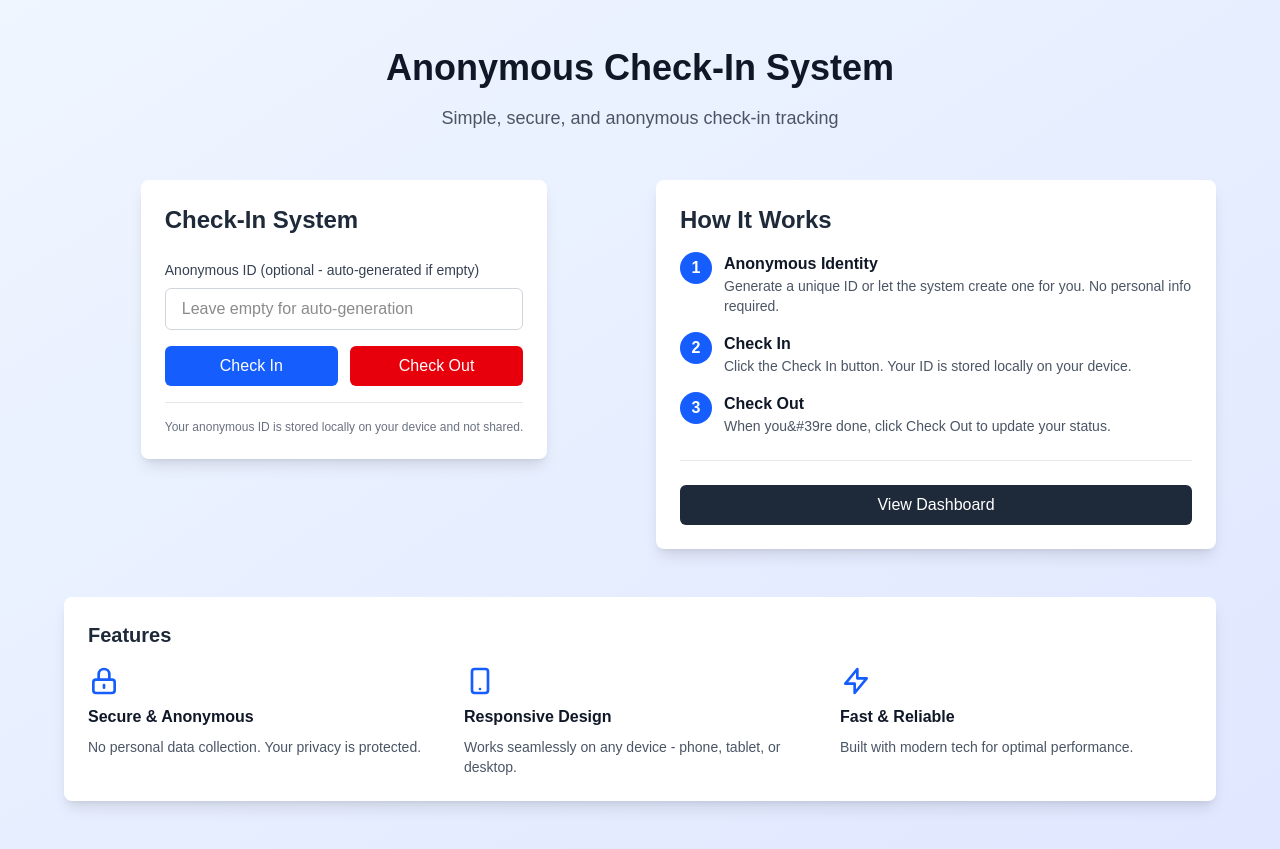
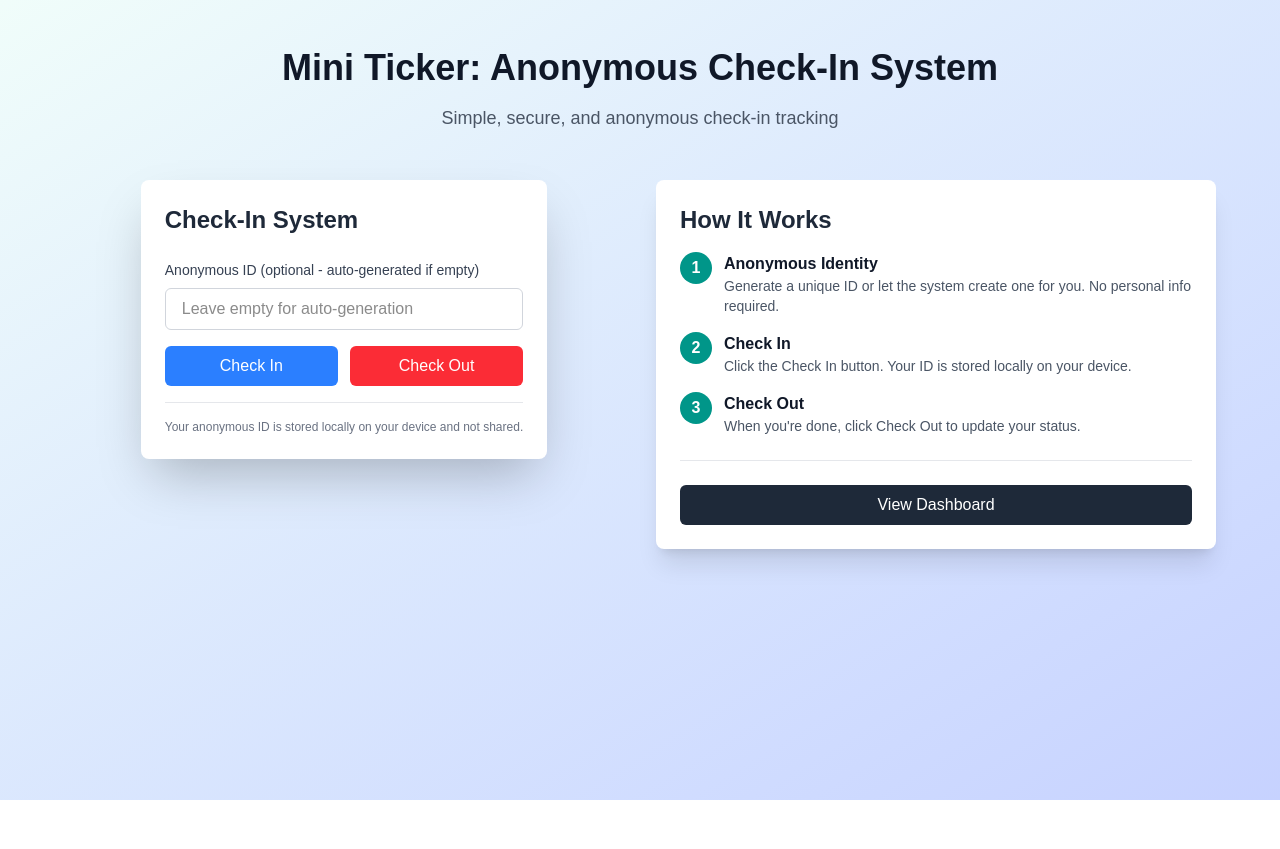
Before and after one commit to ramenguykung/mini-ticker, a Next.js app: page / in a window 1280 px wide. After the commit the page ends 800 px from the top, so only its background shows below. Built offline with nearby package versions, Linux system fonts and the light colour scheme.

Commit message:
Update styles in Home and CheckInForm components for improved UI consistency

```diff
--- a/src/app/page.tsx
+++ b/src/app/page.tsx
@@ -3,11 +3,11 @@ import Link from 'next/link';
 
 export default function Home() {
 	return (
-		<main className="min-h-screen bg-linear-to-br from-blue-50 to-indigo-100 py-12 px-4">
+	<main className="min-h-screen bg-linear-to-br from-teal-50 to-indigo-200 py-12 px-4">
 			<div className="max-w-6xl mx-auto">
 				<div className="text-center mb-12">
 					<h1 className="text-4xl font-bold text-gray-900 mb-4">
-						Anonymous Check-In System
+						Mini Ticker: Anonymous Check-In System
 					</h1>
 					<p className="text-lg text-gray-600">
 						Simple, secure, and anonymous check-in tracking
@@ -17,11 +17,11 @@ export default function Home() {
 				<div className="grid md:grid-cols-2 gap-8 items-start">
 					<CheckInForm />
 
-					<div className="bg-white p-6 rounded-lg shadow-lg">
+					<div className="bg-white p-6 rounded-lg shadow-xl">
 						<h2 className="text-2xl font-bold mb-4 text-gray-800">How It Works</h2>
 						<div className="space-y-4">
 							<div className="flex items-start gap-3">
-								<div className="shrink-0 w-8 h-8 bg-blue-600 text-white rounded-full flex items-center justify-center font-bold">
+								<div className="shrink-0 w-8 h-8 bg-teal-600 text-white rounded-full flex items-center justify-center font-bold">
 									1
 								</div>
 								<div>
@@ -33,7 +33,7 @@ export default function Home() {
 							</div>
 
 							<div className="flex items-start gap-3">
-								<div className="shrink-0 w-8 h-8 bg-blue-600 text-white rounded-full flex items-center justify-center font-bold">
+								<div className="shrink-0 w-8 h-8 bg-teal-600 text-white rounded-full flex items-center justify-center font-bold">
 									2
 								</div>
 								<div>
@@ -45,13 +45,13 @@ export default function Home() {
 							</div>
 
 							<div className="flex items-start gap-3">
-								<div className="shrink-0 w-8 h-8 bg-blue-600 text-white rounded-full flex items-center justify-center font-bold">
+								<div className="shrink-0 w-8 h-8 bg-teal-600 text-white rounded-full flex items-center justify-center font-bold">
 									3
 								</div>
 								<div>
 									<h3 className="font-semibold text-gray-900">Check Out</h3>
 									<p className="text-sm text-gray-600">
-										When you&#39re done, click Check Out to update your status.
+										When you&apos;re done, click Check Out to update your status.
 									</p>
 								</div>
 							</div>
@@ -67,47 +67,6 @@ export default function Home() {
 						</div>
 					</div>
 				</div>
-
-				<div className="mt-12 bg-white p-6 rounded-lg shadow-lg">
-					<h2 className="text-xl font-bold mb-4 text-gray-800">Features</h2>
-					<div className="grid md:grid-cols-3 gap-6">
-						<div>
-							<div className="text-blue-600 mb-2">
-								<svg className="w-8 h-8" fill="none" stroke="currentColor" viewBox="0 0 24 24">
-									<path strokeLinecap="round" strokeLinejoin="round" strokeWidth={2} d="M12 15v2m-6 4h12a2 2 0 002-2v-6a2 2 0 00-2-2H6a2 2 0 00-2 2v6a2 2 0 002 2zm10-10V7a4 4 0 00-8 0v4h8z" />
-								</svg>
-							</div>
-							<h3 className="font-semibold text-gray-900 mb-2">Secure & Anonymous</h3>
-							<p className="text-sm text-gray-600">
-								No personal data collection. Your privacy is protected.
-							</p>
-						</div>
-
-						<div>
-							<div className="text-blue-600 mb-2">
-								<svg className="w-8 h-8" fill="none" stroke="currentColor" viewBox="0 0 24 24">
-									<path strokeLinecap="round" strokeLinejoin="round" strokeWidth={2} d="M12 18h.01M8 21h8a2 2 0 002-2V5a2 2 0 00-2-2H8a2 2 0 00-2 2v14a2 2 0 002 2z" />
-								</svg>
-							</div>
-							<h3 className="font-semibold text-gray-900 mb-2">Responsive Design</h3>
-							<p className="text-sm text-gray-600">
-								Works seamlessly on any device - phone, tablet, or desktop.
-							</p>
-						</div>
-
-						<div>
-							<div className="text-blue-600 mb-2">
-								<svg className="w-8 h-8" fill="none" stroke="currentColor" viewBox="0 0 24 24">
-									<path strokeLinecap="round" strokeLinejoin="round" strokeWidth={2} d="M13 10V3L4 14h7v7l9-11h-7z" />
-								</svg>
-							</div>
-							<h3 className="font-semibold text-gray-900 mb-2">Fast & Reliable</h3>
-							<p className="text-sm text-gray-600">
-								Built with modern tech for optimal performance.
-							</p>
-						</div>
-					</div>
-				</div>
 			</div>
 		</main>
 	);
--- a/src/components/CheckInForm.tsx
+++ b/src/components/CheckInForm.tsx
@@ -75,7 +75,7 @@ export default function CheckInForm() {
     };
 
     return (
-        <div className="max-w-md mx-auto p-6 bg-white rounded-lg shadow-lg">
+        <div className="max-w-md mx-auto p-6 bg-white rounded-lg shadow-2xl">
             <h2 className="text-2xl font-bold mb-6 text-gray-800">Check-In System</h2>
 
             <div className="space-y-4">
@@ -98,7 +98,7 @@ export default function CheckInForm() {
                     <button
                         onClick={handleCheckIn}
                         disabled={loading}
-                        className="flex-1 bg-blue-600 text-white py-2 px-4 rounded-md hover:bg-blue-700 disabled:bg-gray-400 disabled:cursor-not-allowed transition-colors font-medium"
+                        className="flex-1 bg-blue-500 text-white py-2 px-4 rounded-md hover:bg-blue-700 disabled:bg-gray-400 disabled:cursor-not-allowed transition-colors font-medium"
                     >
                         {loading ? 'Processing...' : 'Check In'}
                     </button>
@@ -106,7 +106,7 @@ export default function CheckInForm() {
                     <button
                         onClick={handleCheckOut}
                         disabled={loading}
-                        className="flex-1 bg-red-600 text-white py-2 px-4 rounded-md hover:bg-red-700 disabled:bg-gray-400 disabled:cursor-not-allowed transition-colors font-medium"
+                        className="flex-1 bg-red-500 text-white py-2 px-4 rounded-md hover:bg-red-700 disabled:bg-gray-400 disabled:cursor-not-allowed transition-colors font-medium"
                     >
                         {loading ? 'Processing...' : 'Check Out'}
                     </button>
```
